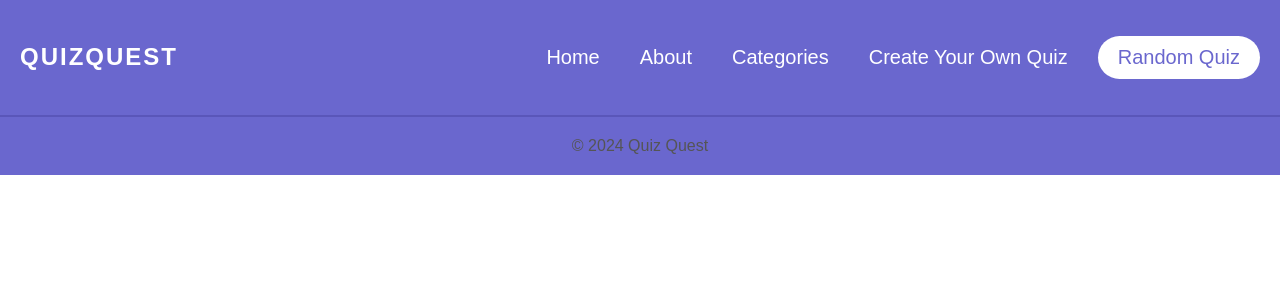
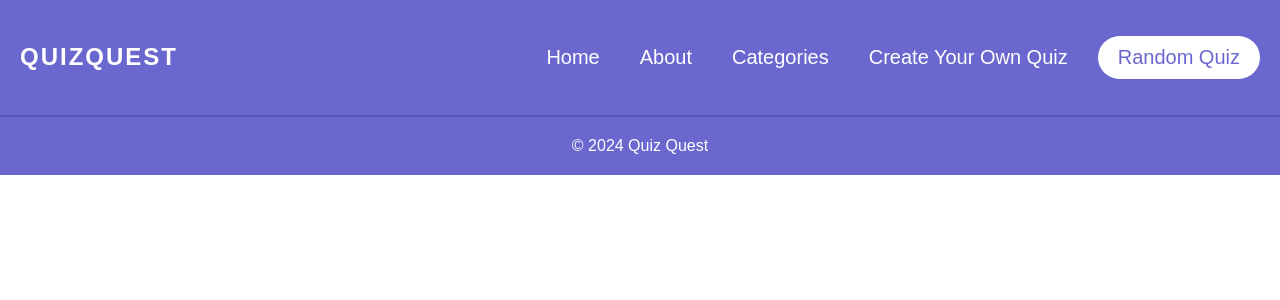
Before and after one commit to Ayushi1972/QuizQuest, a React (Create React App) app: page / in a window 1280 px wide. Shown: the top 300 px of the page. Built offline with nearby package versions, Linux system fonts and the light colour scheme; the HTML template or start-up script is replaced by a standard one.

Commit message:
changed footer color

```diff
--- a/src/components/footer.css
+++ b/src/components/footer.css
@@ -15,4 +15,5 @@ footer {
 /* Footer Paragraph */
 footer p {
     margin: 0; /* Remove default margin */
+    color: #FFFFFF; /* White text color */
 }
```
